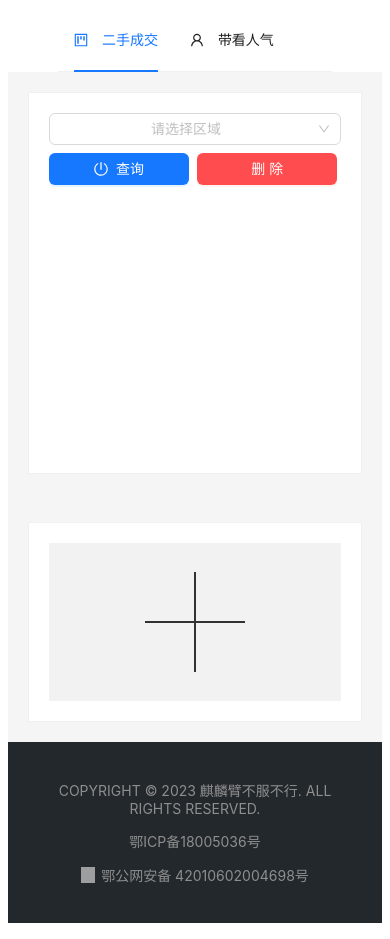
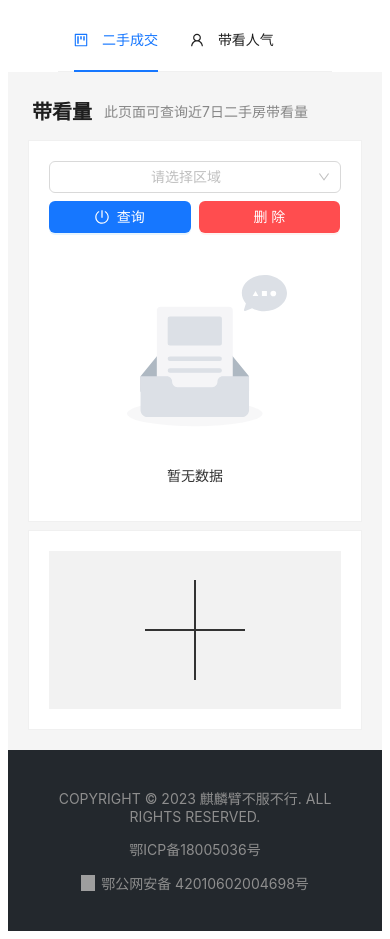
Before and after one commit to mysens/beike_data_chart, a Vue app: page /second-house-hot in a window 390 px wide. Built offline with nearby package versions, Linux system fonts and the light colour scheme; no server answers; grey boxes are pictures that could not be loaded.

Commit message:
add some css and image

```diff
--- a/components.d.ts
+++ b/components.d.ts
@@ -9,6 +9,9 @@ declare module 'vue' {
   export interface GlobalComponents {
     AButton: typeof import('ant-design-vue/es')['Button']
     ACascader: typeof import('ant-design-vue/es')['Cascader']
+    ADescriptions: typeof import('ant-design-vue/es')['Descriptions']
+    ADescriptionsItem: typeof import('ant-design-vue/es')['DescriptionsItem']
+    AEmpty: typeof import('ant-design-vue/es')['Empty']
     AFlex: typeof import('ant-design-vue/es')['Flex']
     ALayout: typeof import('ant-design-vue/es')['Layout']
     ALayoutContent: typeof import('ant-design-vue/es')['LayoutContent']
@@ -16,6 +19,7 @@ declare module 'vue' {
     ALayoutHeader: typeof import('ant-design-vue/es')['LayoutHeader']
     AMenu: typeof import('ant-design-vue/es')['Menu']
     AMenuItem: typeof import('ant-design-vue/es')['MenuItem']
+    APageHeader: typeof import('ant-design-vue/es')['PageHeader']
     ASpace: typeof import('ant-design-vue/es')['Space']
     ContentBox: typeof import('./src/components/ContentBox.vue')['default']
     Footer: typeof import('./src/components/Footer.vue')['default']
--- a/src/components/ContentBox.vue
+++ b/src/components/ContentBox.vue
@@ -1,7 +1,14 @@
 <template>
     <div class="content">
+
         <a-flex wrap="wrap" gap="small">
+            <a-page-header class="page-header" style="width:100%;padding-bottom:0" :title="dataCategory"
+                :sub-title="'此页面可查询近7日二手房' + dataCategory" />
             <!-- <a-space> -->
+            <!-- <div class="content-box" style="border-radius:20px">
+                此页面可查询近7日二手房<b>成交量</b>
+            </div> -->
+
             <div class="content-box" v-for="(item, index) in list" :key="item.id">
                 <!-- <a-space direction="vertical" size="middle"> -->
                 <a-flex :vertical="false" wrap="wrap" gap="small">
@@ -39,6 +46,7 @@ import { PoweroffOutlined } from '@ant-design/icons-vue';
 import useContextBox from '@/hooks/useContentBox'
 import request from '@/util/request'
 import type { ECOption } from '@/util/echart';
+import { message } from 'ant-design-vue';
 
 const props = defineProps<{ contentType: number }>()
 const contentType = props.contentType
@@ -55,7 +63,7 @@ async function updateChart(index: number, item: BoxItem) {
     item.iconLoading = true
     let [city, districtId, bizcircleId] = mySelectors.value[index].value
     if (city == undefined) {
-        alert("请选择区域")
+        message.error("请选择区域！", 5)
         item.iconLoading = false
         return
     }
@@ -93,8 +101,8 @@ async function updateChart(index: number, item: BoxItem) {
         }
         let option: ECOption = {
             title: {
-                text: dataCategory + '近7日数据',
-                subtext: "来源贝壳网",
+                text: '近7日' + dataCategory,
+                subtext: "数据来源贝壳网",
                 textStyle: {
                     color: '#333',
                     fontSize: 14,
@@ -126,8 +134,9 @@ async function updateChart(index: number, item: BoxItem) {
             ]
         };
         myCharts.value[index].updateEchart(option)
+        message.success('图表更新成功', 2);
     } else {
-        alert("查询不到该地区数据")
+        message.error("查询不到该地区数据", 5)
     }
     item.iconLoading = false
 }
@@ -181,6 +190,7 @@ queryAreaInfo()
     padding: 20px;
     border: 1px solid rgba(5, 5, 5, 0.06);
     background-color: #ffffff;
+    color: #333
 }
 
 .plus-box {
@@ -227,16 +237,20 @@ queryAreaInfo()
 
     /* CSS样式 */
     .content {
-        padding: 0;
+        padding: 20px 0;
         background-color: #f5f5f5;
     }
 
     .content-box {
-        width: 500px;
-        margin: 20px;
+        width: 100%;
+        margin: 0 20px;
         padding: 20px;
         border: 1px solid rgba(5, 5, 5, 0.06);
         background-color: #ffffff;
+    }
+
+    .content .page-header {
+        padding-top: 0;
     }
 
     .plus-box {
@@ -244,7 +258,7 @@ queryAreaInfo()
     }
 
     button {
-        width: 48%
+        width: 48.5%
     }
 }
 </style>
--- a/src/components/MyChart.vue
+++ b/src/components/MyChart.vue
@@ -1,24 +1,30 @@
 <template>
-    <div class="my-chart" ref="container" style="width: 100%; height: 250px"></div>
+    <div class="my-chart" ref="container" style="width: 100%; height: 250px">
+        <a-empty :image-style="{ height: '200px' }" description="暂无数据"></a-empty>
+    </div>
 </template>
 
 
 <script setup lang="ts">
 import { echarts, type ECOption } from '@/util/echart'
-import { ref, onMounted } from 'vue'
-import {type EChartsType} from 'echarts/core';
+import { ref } from 'vue'
+import { type EChartsType } from 'echarts/core';
 
 const container = ref()
 
 var myChart: EChartsType
 
-onMounted(()=> {
-    myChart = echarts.init(container.value);
-})
+const init = false
+// onMounted(()=> {
+//     myChart = echarts.init(container.value);
+// })
 
 function updateEchart(optionParam: ECOption) {
+    if (!init) {
+        myChart = echarts.init(container.value);
+    }
     myChart.setOption(optionParam);
 }
 
-defineExpose({updateEchart})
+defineExpose({ updateEchart })
 </script>
--- a/src/hooks/useContentBox.ts
+++ b/src/hooks/useContentBox.ts
@@ -1,3 +1,4 @@
+import { message } from 'ant-design-vue'
 import { reactive } from 'vue'
 
 export default function () {
@@ -18,10 +19,12 @@ export default function () {
 
     function delChart(index: number) {
         list.splice(index, 1)
+        message.success("图表已删除", 3)
     }
 
     function addChart() {
         list.push(newBoxItem())
+        message.success("图表已添加", 3)
     }
 
     return { list, delChart, addChart }
--- a/src/util/request.ts
+++ b/src/util/request.ts
@@ -1,6 +1,4 @@
 import axios from 'axios';
-
-console.log(import.meta.env.VITE_API_HOST)
 
 //1. 创建axios对象
 const service = axios.create({
```
